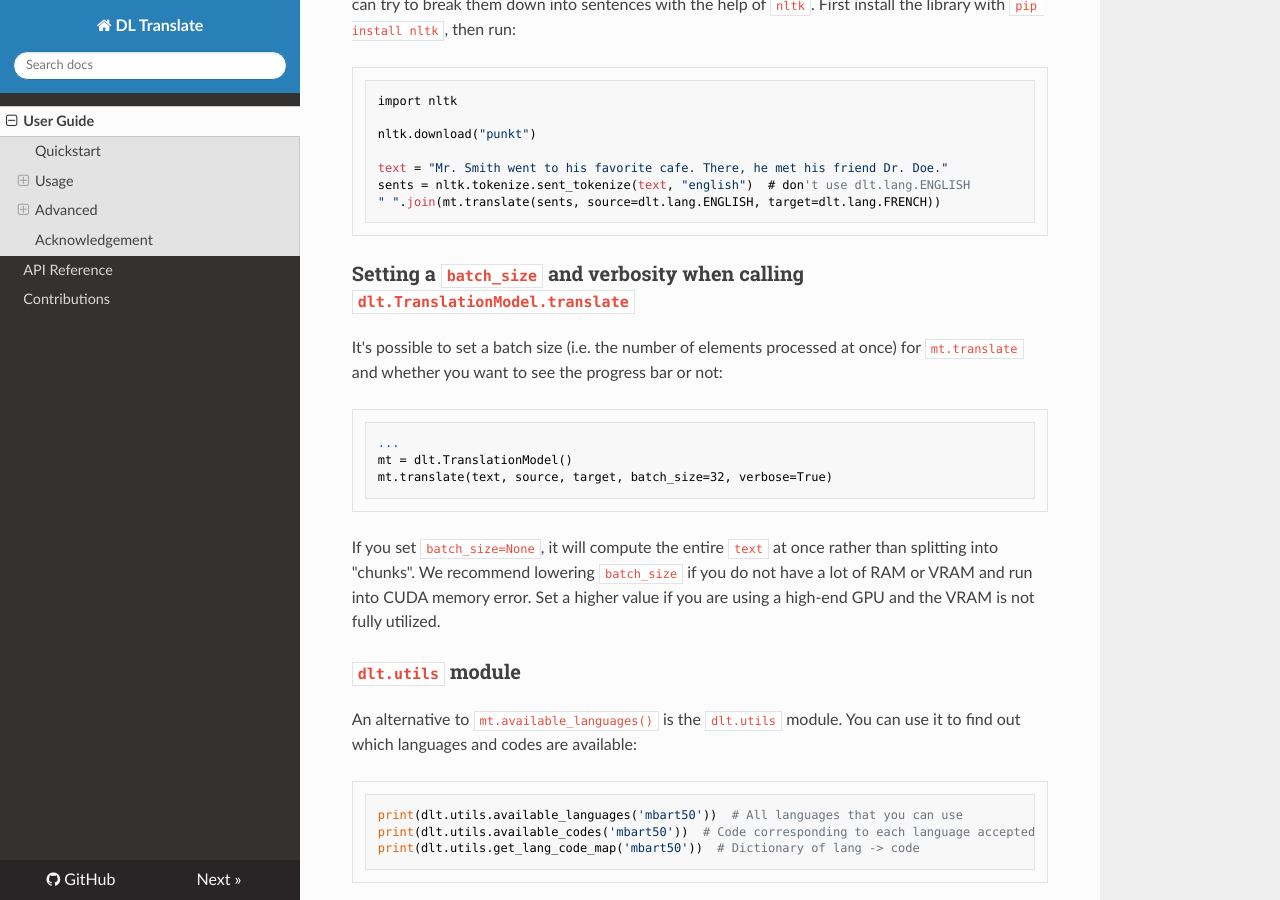
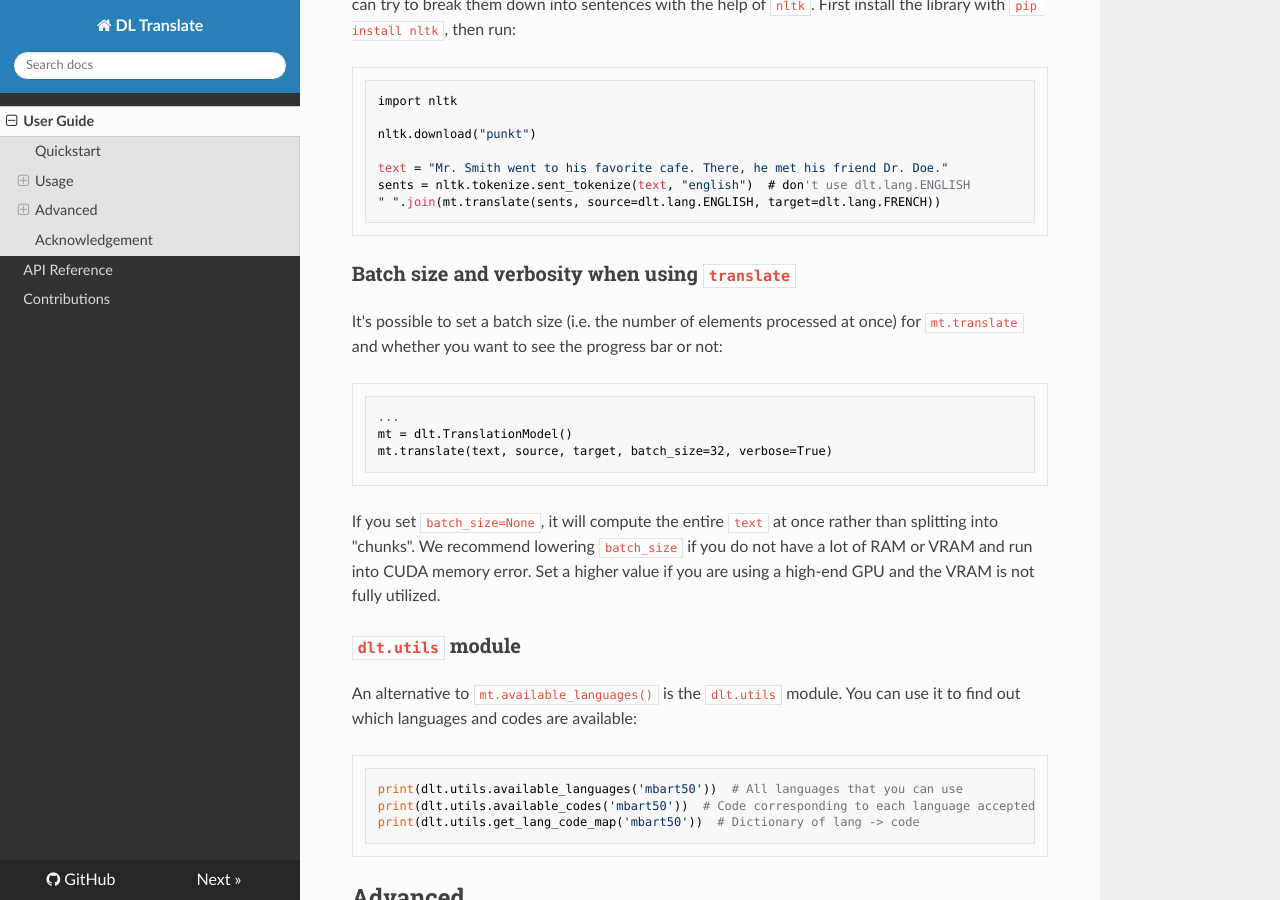
Before and after one commit to xhluca/dl-translate, an MkDocs documentation site: the page built from docs/index.md, in a window 1280 px wide and 900 px high, scrolled down 2068 px. Built offline with MkDocs 1.6.1, drawn with Linux system fonts in a browser that asks for light colours; nearby versions of some CDN libraries.

Commit message:
Update header

````diff
--- a/docs/index.md
+++ b/docs/index.md
@@ -81,7 +81,7 @@ sents = nltk.tokenize.sent_tokenize(text, "english")  # don't use dlt.lang.ENGLI
 " ".join(mt.translate(sents, source=dlt.lang.ENGLISH, target=dlt.lang.FRENCH))
 ```
 
-### Setting a `batch_size` and verbosity when calling `dlt.TranslationModel.translate`
+### Batch size and verbosity when using `translate`
 
 It's possible to set a batch size (i.e. the number of elements processed at once) for `mt.translate` and whether you want to see the progress bar or not:
 
````
Also changed, not shown: README.md (+1 -1 lines).
